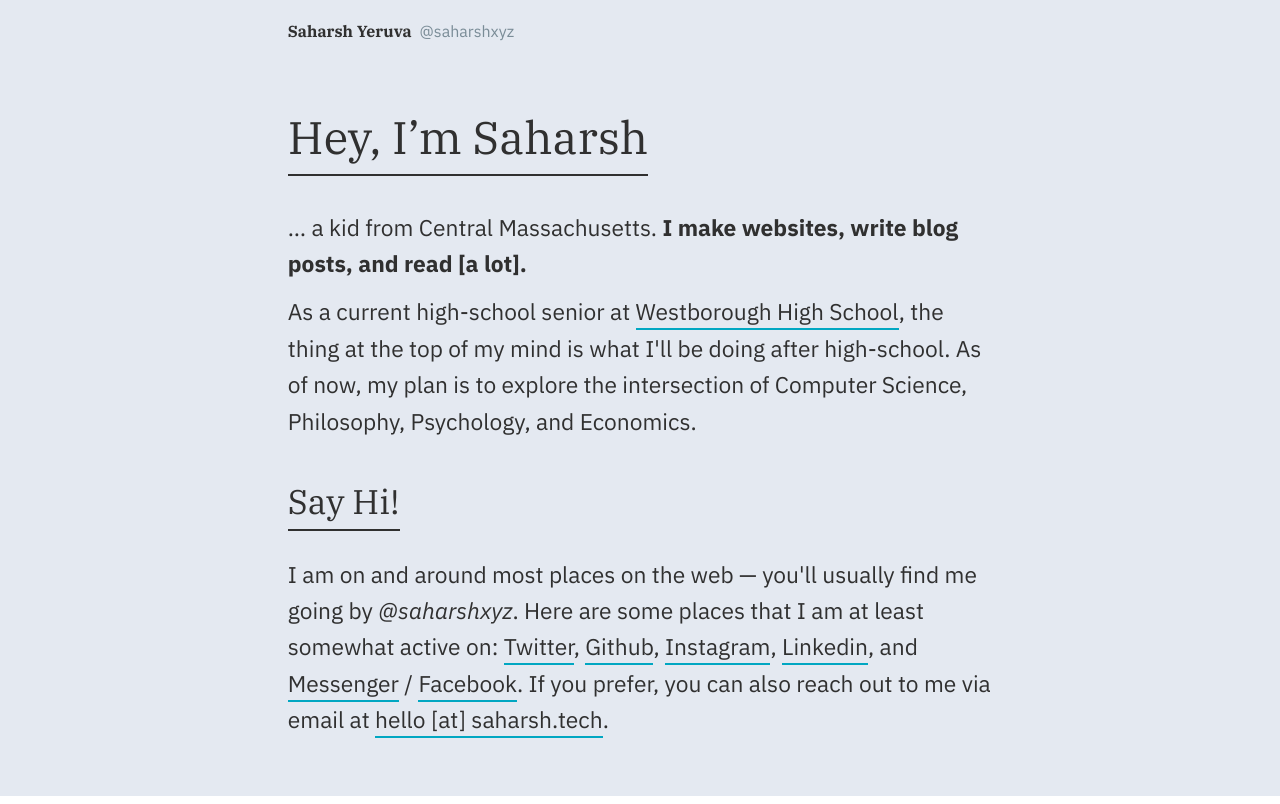
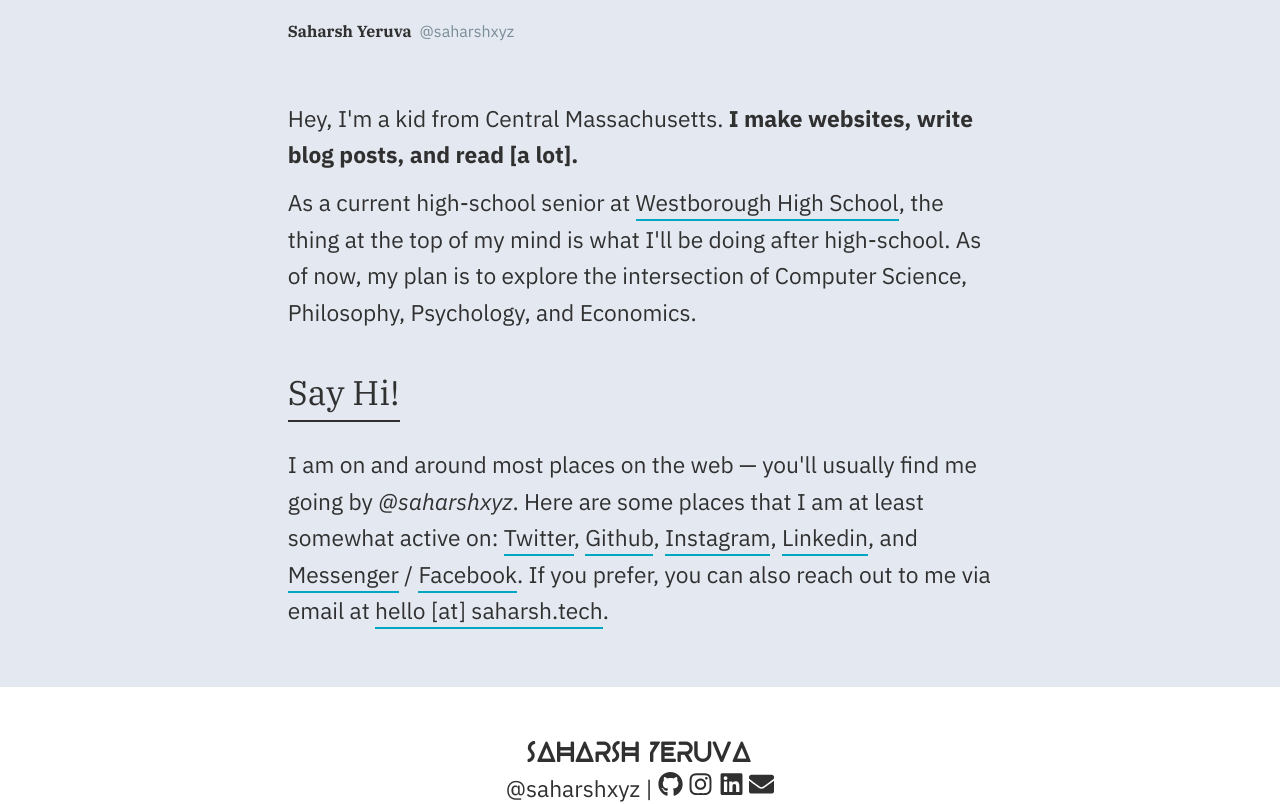
Before and after one commit to saharshxyz/site, a Next.js app: page / in a window 1280 px wide. Shown: the top 804 px of the page. Built offline with nearby package versions, Linux system fonts and the light colour scheme.

Commit message:
Update index.tsx

```diff
--- a/pages/index.tsx
+++ b/pages/index.tsx
@@ -6,10 +6,8 @@ const Home = () => {
   return (
     <Layout>
       <Post>
-        <h1>Hey, I’m Saharsh</h1>
-
         <p>
-          … a kid from Central Massachusetts.{' '}
+          Hey, I'm a kid from Central Massachusetts.{' '}
           <strong>I make websites, write blog posts, and read [a lot].</strong>
         </p>
 
```
